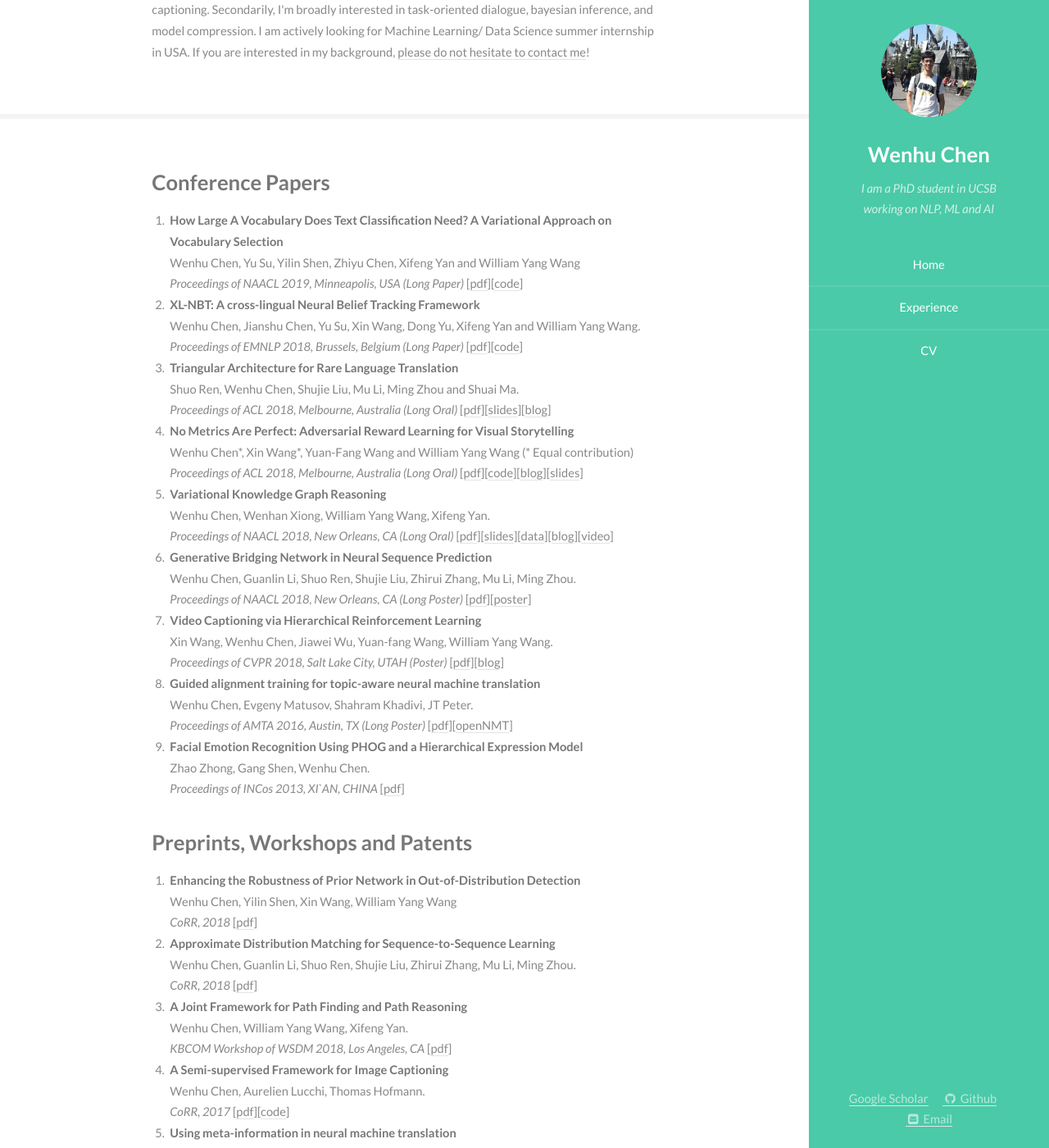
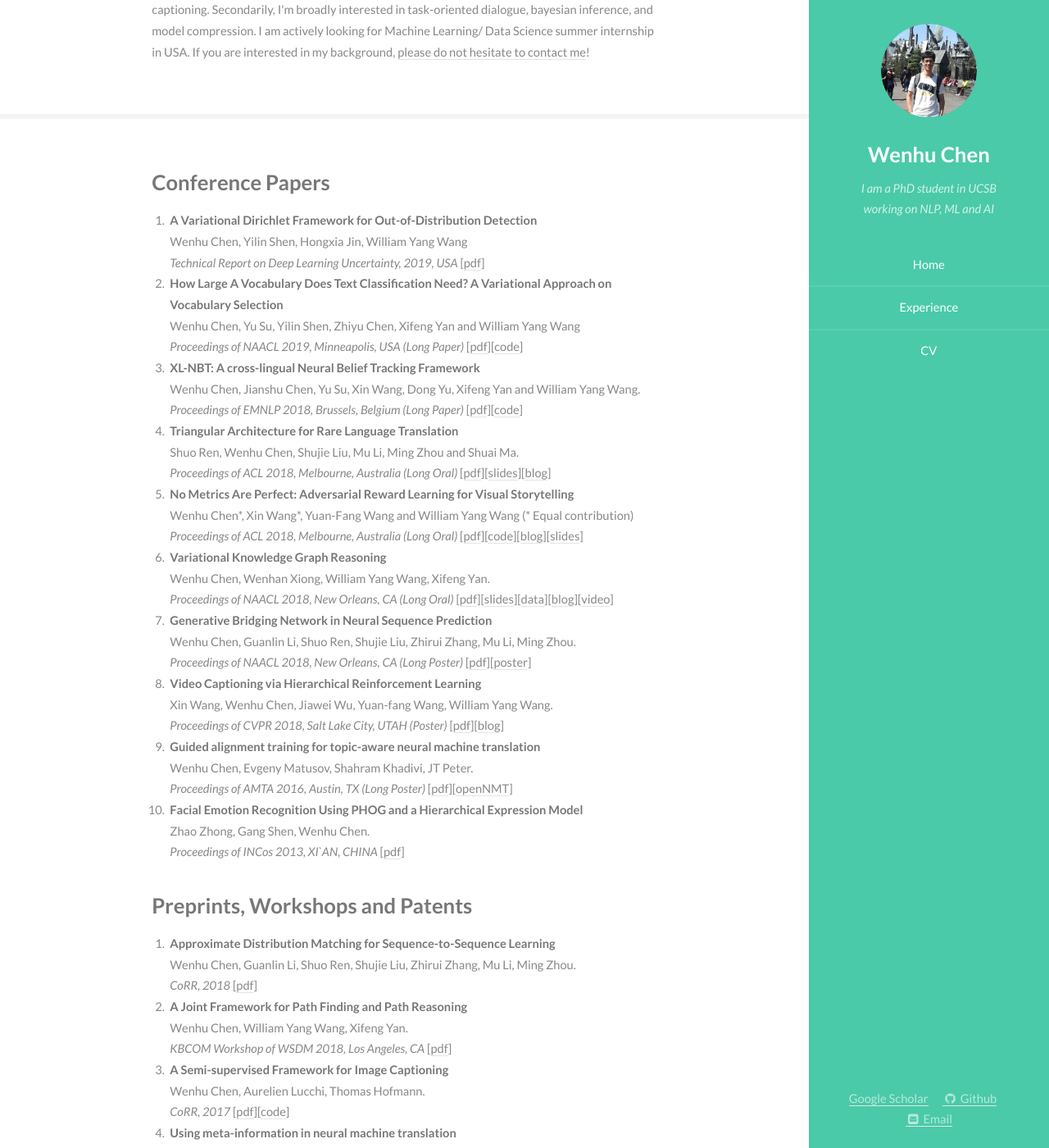
Before and after one commit to wenhuchen/wenhuchen.github.io, a Jekyll site: the page built from index.html, in a window 1280 px wide and 1400 px high, scrolled down 274 px. Shown: the whole window at 82% size. Built offline with Jekyll 4.4.1, drawn with Linux system fonts in a browser that asks for light colours.

Commit message:
add publications

```diff
--- a/index.html
+++ b/index.html
@@ -28,9 +28,13 @@ th,td {
         <div class="container">
         <h3>Conference Papers</h3>
 <ol>
+<li><strong> A Variational Dirichlet Framework for Out-of-Distribution Detection <a span style="color: #009900;"></a></strong><br>
+Wenhu Chen, Yilin Shen, Hongxia Jin, William Yang Wang<br>
+<em>Technical Report on Deep Learning Uncertainty, 2019, USA</em> [<a href="https://arxiv.org/abs/1811.07308">pdf</a>]
+</li>
 <li><strong> How Large A Vocabulary Does Text Classification Need? A Variational Approach on Vocabulary Selection  <a span style="color: #009900;"></a></strong><br>
        Wenhu Chen, Yu Su, Yilin Shen, Zhiyu Chen, Xifeng Yan and William Yang Wang<br>
-        <em>Proceedings of NAACL 2019, Minneapolis, USA (Long Paper)</em> [<a href="https://arxiv.org/abs/1808.06244">pdf</a>][<a href="https://github.com/wenhuchen/Cross-Lingual-NBT">code</a>]
+        <em>Proceedings of NAACL 2019, Minneapolis, USA (Long Paper)</em> [<a href="https://arxiv.org/abs/1902.10339">pdf</a>][<a href="https://github.com/wenhuchen/Variational-Vocabulary-Selection.git">code</a>]
 </li>
 <li><strong> XL-NBT: A cross-lingual Neural Belief Tracking Framework  <a span style="color: #009900;"></a></strong><br>
         Wenhu Chen, Jianshu Chen, Yu Su, Xin Wang, Dong Yu, Xifeng Yan and William Yang Wang.<br>
@@ -68,10 +72,6 @@ th,td {
 </ol>
         <h3>Preprints, Workshops and Patents</h3>
         <ol>
-        <li><strong> Enhancing the Robustness of Prior Network in Out-of-Distribution Detection<a span style="color: #009900;"></a></strong><br>
-	    Wenhu Chen, Yilin Shen, Xin Wang, William Yang Wang<br>
-	    <em>CoRR, 2018</em> [<a href="https://arxiv.org/abs/1811.07308">pdf</a>]
-		</li>
         <li><strong> Approximate Distribution Matching for Sequence-to-Sequence Learning <a span style="color: #009900;"></a></strong><br>
         Wenhu Chen, Guanlin Li, Shuo Ren, Shujie Liu, Zhirui Zhang, Mu Li, Ming Zhou.<br>
         <em>CoRR, 2018</em> [<a href="https://arxiv.org/abs/1808.08003">pdf</a>]</li>
```
Also changed, not shown: 1 other file.
